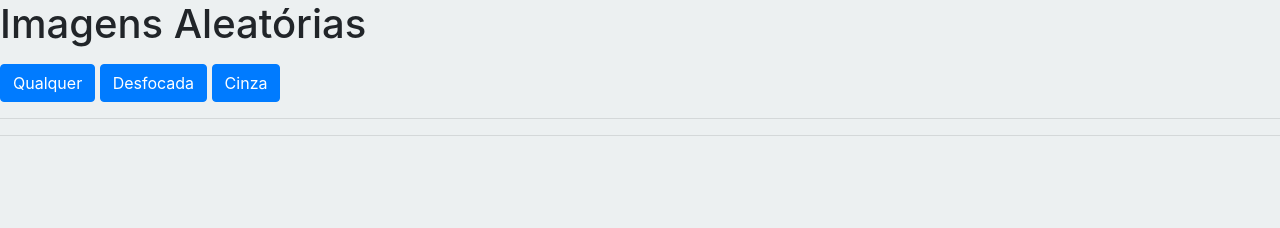
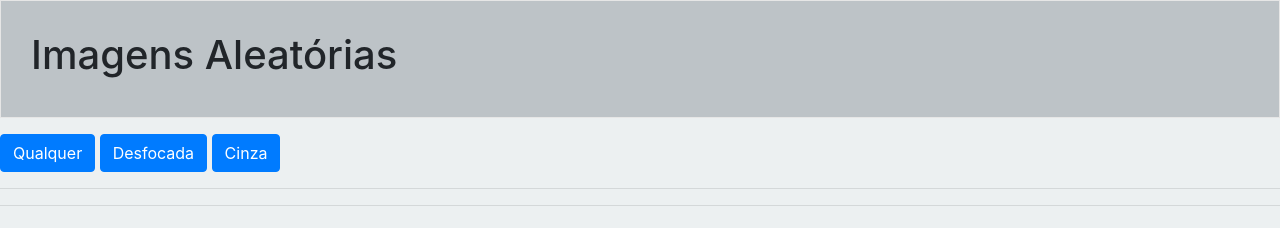
Before and after one commit to SilasHikaru/atividadeImagensAPI, a plain HTML site: page index.html in a window 1280 px wide. Drawn offline with nearby package versions, Linux system fonts and the light colour scheme.

Commit message:
Página API

```diff
--- a/index.html
+++ b/index.html
@@ -9,10 +9,20 @@
                 margin: 3px;
                 border: 1px solid #E6E6E6;
                 float:left;
-                width:200
+                width:200;
+
             }
             body {
                 background-color: #ecf0f1;
+            }
+            #inicio{
+                /*margin: 10px;*/
+                background-color:rgba(189, 195, 199,1.0);
+                padding: 30px;
+                border: 1px solid #E6E6E6;
+
+               /* padding: 50px; */
+
             }
 
         </style>
@@ -57,7 +67,10 @@
         </script>
     </head>
     <body>
-        <h1>Imagens Aleatórias</h1>
+        <div id="inicio">
+            <h1>Imagens Aleatórias</h1>
+        </div>
+
         <p></p>
         <button type="button" class="btn btn-primary" onclick="buscarImagem('normal');">Qualquer</button>
         <button type="button" class="btn btn-primary" onclick="buscarImagem('desfocada');">Desfocada</button>
```
